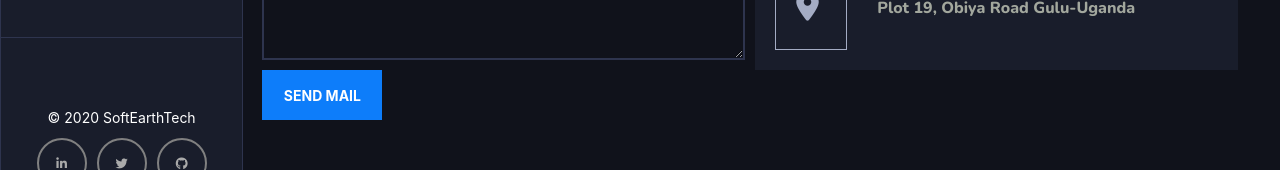
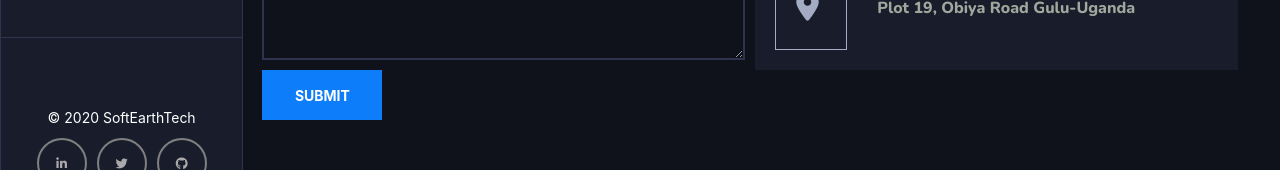
Before and after one commit to OdongAlican/Portfolio, a Vue app: page /contacts in a window 1280 px wide. Shown: the part 505-675 px from the top of the page. Built offline with nearby package versions, Linux system fonts and the light colour scheme.

Commit message:
fixes validations on submit

```diff
--- a/src/views/Contact.vue
+++ b/src/views/Contact.vue
@@ -124,7 +124,7 @@
                 </div>
               </div>
               <button type="submit" value="Send">
-                SEND MAIL
+                SUBMIT {{ submitstatus }}
               </button>
             </div>
             <div class="right-contact">
@@ -220,6 +220,10 @@ export default {
   },
   methods: {
     sendEmail(e) {
+      this.$v.$touch();
+      if (this.$v.$invalid) {
+        this.submitstatus = "FAIL";
+      } else {
         try {
           emailjs.sendForm(
             "service_6w8g3c6",
@@ -240,6 +244,8 @@ export default {
         this.email = "";
         this.message = "";
         this.subject = "";
+        this.submitstatus = "SUCCESS";
+      }
     }
   }
 };
@@ -345,6 +351,7 @@ button {
   font-size: 14px;
   margin-top: 10px;
   cursor: pointer;
+  outline: none;
 }
 
 @media only screen and (max-width: 1024px) {
```
Lines whose indentation alone changed are shown as unchanged.
